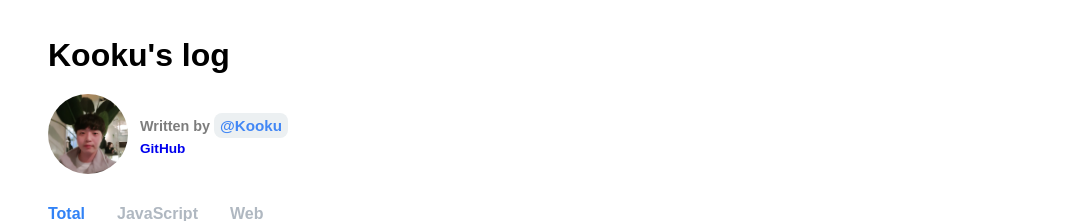
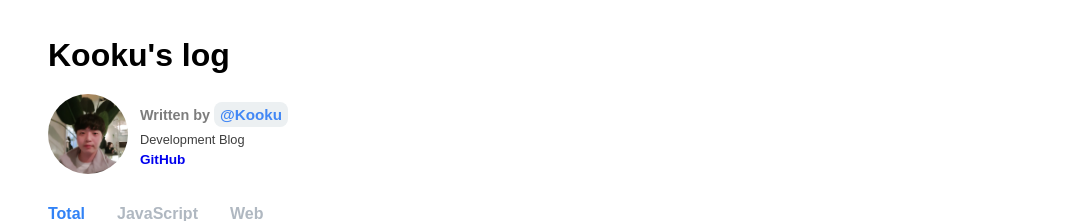
Before and after one commit to kooku0/blog-template-kooku, a Next.js app: page / in a window 1280 px wide. Shown: the top 221 px of the page, without its empty margins (96-1183 px from the left). Built offline with nearby package versions, Linux system fonts and the light colour scheme.

Commit message:
feat: update cms config

```diff
--- a/src/components/profile/index.tsx
+++ b/src/components/profile/index.tsx
@@ -40,6 +40,13 @@ const AuthorName = styled.div`
   background-color: #ecf0f2;
 `;
 
+const Introduction = styled.div`
+  margin-top: 4px;
+  font-size: 80%;
+  line-height: 1.4;
+  color: #3d3d3d;
+`;
+
 const SocialLink = styled.div`
   margin-top: 4px;
   font-size: 85%;
@@ -55,6 +62,9 @@ const Profile: React.FC = () => {
         <AuthorName>
           <span>{`@${metaConfig.author}`}</span>
         </AuthorName>
+        <Introduction>
+          <span>{metaConfig.introduction}</span>
+        </Introduction>
         <SocialLink>
           <a href={`https://github.com/${metaConfig.social.github}`} rel="noreferrer">
             GitHub
```
Also changed, not shown: public/admin/config.yml (+2 -8 lines).
